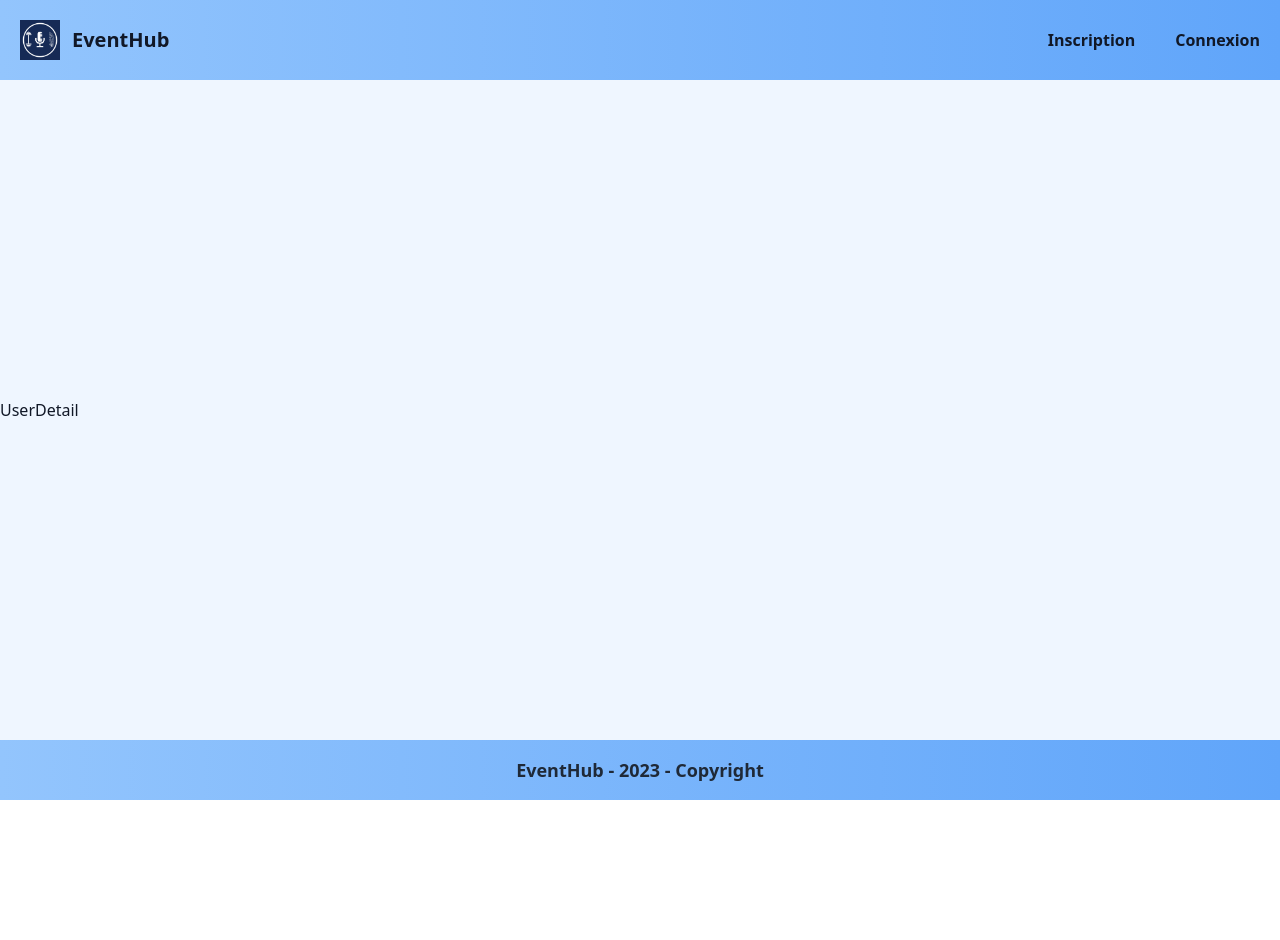
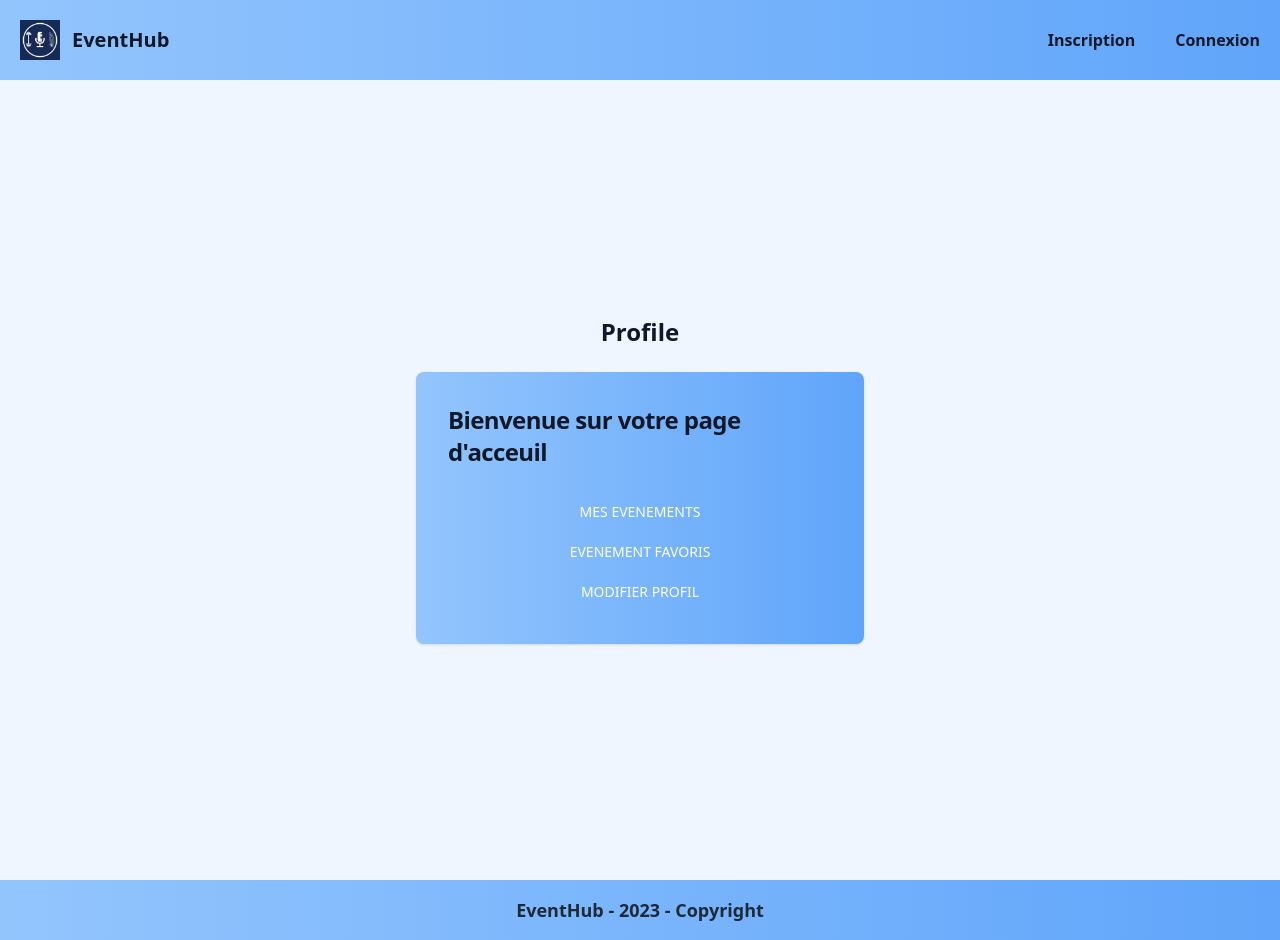
Before and after one commit to Sofie2ruelle/EventHub_Front, a React (Vite) app in the folder EventHub/: page /user-detail in a window 1280 px wide. Before the commit the page ends 800 px from the top, so only its background shows below. Built offline with nearby package versions, Linux system fonts and the light colour scheme.

Commit message:
Ajout page UserDetail et ajout button retour dans ListEventsUser

```diff
--- a/EventHub/src/pages/UserDetail.jsx
+++ b/EventHub/src/pages/UserDetail.jsx
@@ -1,9 +1,30 @@
 import React from 'react'
+import { Link } from 'react-router-dom';
 
 export const UserDetail = () => {
   const user=JSON.parse(localStorage.getItem("user"))
   console.log(user);
   return (
-    <div>UserDetail</div>
+    <section className="bg-blue-50 dark:bg-blue-900">
+        <div className="flex flex-col items-center justify-center px-6 py-8 mx-auto md:h-screen lg:py-0">
+        <a className="flex items-center mb-6 text-2xl font-semibold text-gray-900 dark:text-white">
+          Profile
+        </a>
+        <div className="w-full bg-white rounded-lg shadow dark:border md:mt-0 sm:max-w-md xl:p-0 bg-gradient-to-r from-blue-300 to-blue-400 dark:border-gray-700">
+        <div className="p-6 space-y-4 md:space-y-6 sm:p-8 ">
+            <h1 className="text-xl font-bold leading-tight tracking-tight text-gray-900 md:text-2xl dark:text-white">
+                Bienvenue sur votre page d'acceuil
+            </h1>
+                    <div className="space-y-4 md:space-y-6">
+                        <Link to="/events/liste-evenements-utilisateur"> <button className="w-full text-white bg-primary-600 hover:bg-sky-700 focus:ring-4 focus:outline-none focus:ring-purple-500 font-medium rounded-lg text-sm px-5 py-2.5 text-center dark:bg-primary-600 dark:hover:bg-primary-700 dark:focus:ring-primary-800">MES EVENEMENTS</button></Link>
+                        <Link to="/fav-event"> <button className="w-full text-white bg-primary-600 hover:bg-sky-700 focus:ring-4 focus:outline-none focus:ring-purple-500 font-medium rounded-lg text-sm px-5 py-2.5 text-center dark:bg-primary-600 dark:hover:bg-primary-700 dark:focus:ring-primary-800">EVENEMENT FAVORIS</button></Link>
+                        <Link to="/edit-profil"> <button className="w-full text-white bg-primary-600 hover:bg-sky-700 focus:ring-4 focus:outline-none focus:ring-purple-500 font-medium rounded-lg text-sm px-5 py-2.5 text-center dark:bg-primary-600 dark:hover:bg-primary-700 dark:focus:ring-primary-800">MODIFIER PROFIL</button></Link>
+
+            </div>
+        </div>
+        </div>
+        </div>
+        </section>
+
   )
 }
```
Also changed, not shown: EventHub/src/pages/ListEventsUser.jsx (+4 -6 lines).
